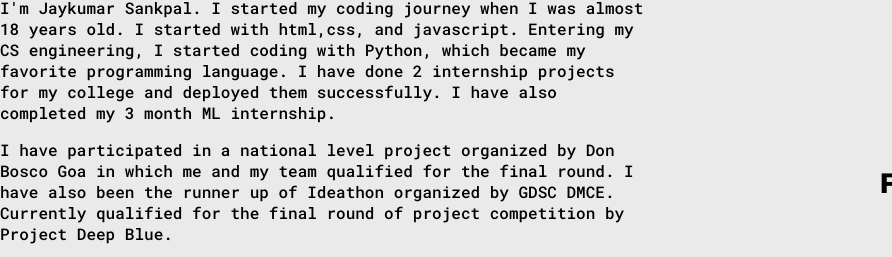
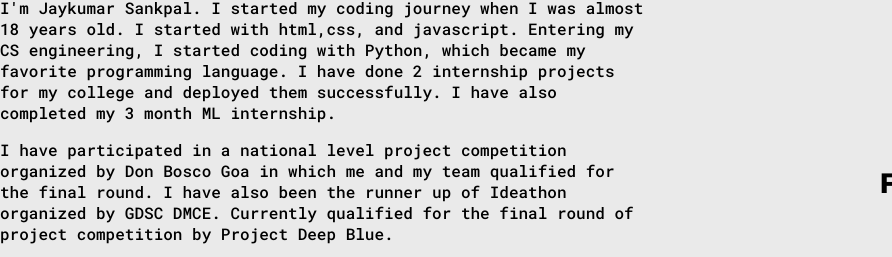
Before and after one commit to jaykumar23/portfolio, a plain HTML site: page index.html in a window 1280 px wide. Shown: the part 2136-2393 px from the top of the page, 0-892 px from the left. Drawn offline with Linux system fonts and the light colour scheme.

Commit message:
Update index.html

```diff
--- a/index.html
+++ b/index.html
@@ -188,7 +188,7 @@
             and javascript. Entering my CS engineering, I started coding with Python, which became my favorite
             programming language. I have done 2 internship projects for my college and deployed them successfully. I
             have also completed my 3 month ML internship.</p>
-          <p>I have participated in a national level project organized by Don Bosco Goa in which me and my team
+          <p>I have participated in a national level project competition organized by Don Bosco Goa in which me and my team
             qualified for the final round. I have also been the runner up of Ideathon organized by GDSC DMCE. Currently
             qualified for the final round of project competition by Project Deep Blue.</p>
           <p>I also like solving problems and participating in rated competitive coding contest on codechef and other
```
